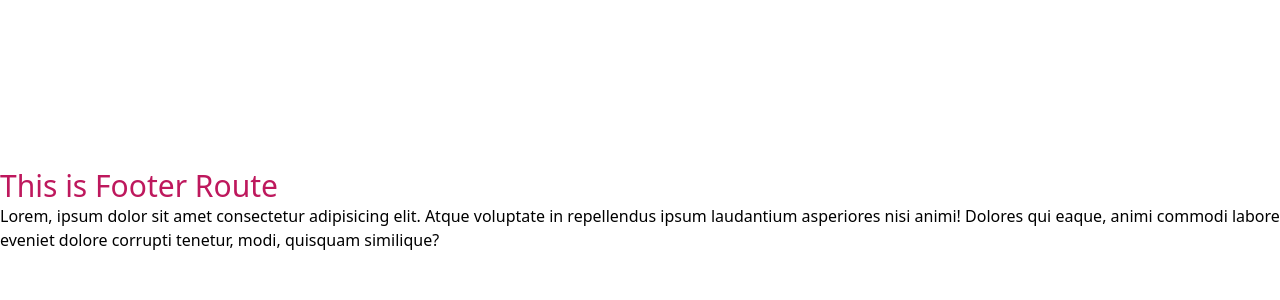
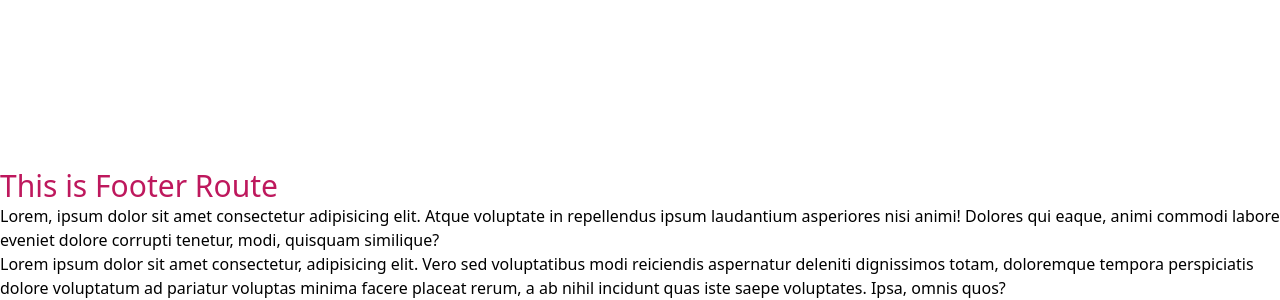
Before and after one commit to ProgrammerShipon/HireWave-Client, a React (Vite) app: page / in a window 1280 px wide. Shown: the part 728-1028 px from the top of the page. Before the commit the page ends 980 px from the top, so only its background shows below. Built offline with nearby package versions, Linux system fonts and the light colour scheme.

Commit message:
added footer more

```diff
--- a/src/Shared/Footer.jsx
+++ b/src/Shared/Footer.jsx
@@ -3,6 +3,7 @@ const Footer = () => {
      <footer>
        <h1 className="text-3xl text-pink-700"> This is Footer Route </h1>
        <p>Lorem, ipsum dolor sit amet consectetur adipisicing elit. Atque voluptate in repellendus ipsum laudantium asperiores nisi animi! Dolores qui eaque, animi commodi labore eveniet dolore corrupti tenetur, modi, quisquam similique?</p>
+       <p>Lorem ipsum dolor sit amet consectetur, adipisicing elit. Vero sed voluptatibus modi reiciendis aspernatur deleniti dignissimos totam, doloremque tempora perspiciatis dolore voluptatum ad pariatur voluptas minima facere placeat rerum, a ab nihil incidunt quas iste saepe voluptates. Ipsa, omnis quos?</p>
      </footer>
    );
 };
```
